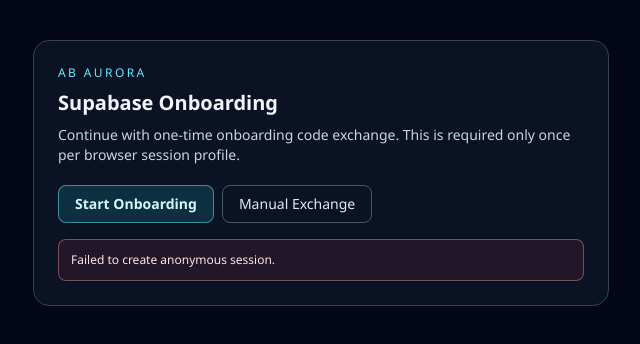
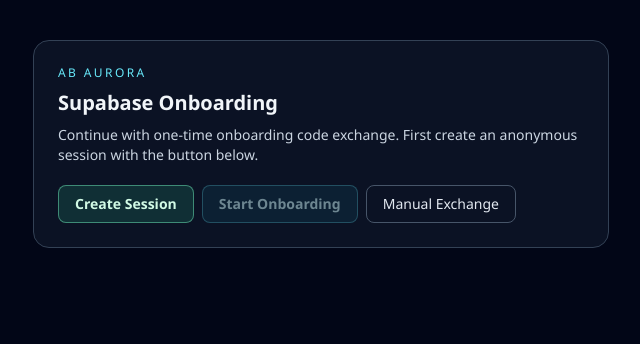
Before and after one commit to aheyabaraya/ab_aurora, a Next.js app: page /onboarding in a window 1280 px wide. Shown: the top 344 px of the page, without its empty margins (319-959 px from the left). Built offline with nearby package versions, Linux system fonts and the light colour scheme; no server answers.

Commit message:
feat(onboarding): require manual session creation before start

```diff
--- a/app/onboarding/page.tsx
+++ b/app/onboarding/page.tsx
@@ -1,6 +1,6 @@
 "use client";
 
-import { useEffect, useState } from "react";
+import { useState } from "react";
 import { useRouter } from "next/navigation";
 import { getSupabaseBrowserClient } from "../../lib/auth/supabase-client";
 
@@ -62,38 +62,36 @@
 
 export default function OnboardingPage() {
   const router = useRouter();
+  const [accessToken, setAccessToken] = useState<string | null>(null);
+  const [sessionBusy, setSessionBusy] = useState(false);
   const [busy, setBusy] = useState(false);
   const [error, setError] = useState<string | null>(null);
 
-  useEffect(() => {
-    let active = true;
+  const initSession = async () => {
+    setSessionBusy(true);
     setError(null);
-    (async () => {
+    try {
       const token = await ensureAccessToken();
+      setAccessToken(token);
       const onboarded = await isAlreadyOnboarded(token);
-      if (!active) {
-        return;
-      }
       if (onboarded) {
         router.replace("/");
       }
-    })().catch((bootstrapError) => {
-      if (!active) {
-        return;
-      }
-      const message = bootstrapError instanceof Error ? bootstrapError.message : "Failed to bootstrap onboarding.";
+    } catch (sessionError) {
+      const message = sessionError instanceof Error ? sessionError.message : "Failed to create session.";
       setError(message);
-    });
-    return () => {
-      active = false;
-    };
-  }, [router]);
+    } finally {
+      setSessionBusy(false);
+    }
+  };
 
   const startOnboarding = async () => {
     setBusy(true);
     setError(null);
     try {
-      const accessToken = await ensureAccessToken();
+      if (!accessToken) {
+        throw new Error("Create session first.");
+      }
       const state = randomToken(24);
       const nonce = randomToken(24);
       const codeVerifier = randomToken(48);
@@ -138,23 +136,32 @@
         <p className="text-xs uppercase tracking-[0.2em] text-cyan-300">AB Aurora</p>
         <h1 className="mt-2 text-xl font-semibold">Supabase Onboarding</h1>
         <p className="mt-2 text-sm text-slate-300">
-          Continue with one-time onboarding code exchange. This is required only once per browser session profile.
+          Continue with one-time onboarding code exchange. First create an anonymous session with the button below.
         </p>
 
         <div className="mt-5 flex flex-wrap gap-2">
+          <button
+            className="rounded-lg border border-emerald-300/50 bg-emerald-400/15 px-4 py-2 text-sm font-semibold text-emerald-100 disabled:opacity-50"
+            onClick={() => {
+              void initSession();
+            }}
+            disabled={sessionBusy || busy}
+          >
+            {sessionBusy ? "Creating Session..." : accessToken ? "Session Ready" : "Create Session"}
+          </button>
           <button
             className="rounded-lg border border-cyan-300/50 bg-cyan-400/15 px-4 py-2 text-sm font-semibold text-cyan-100 disabled:opacity-50"
             onClick={() => {
               void startOnboarding();
             }}
-            disabled={busy}
+            disabled={busy || sessionBusy || !accessToken}
           >
             {busy ? "Starting..." : "Start Onboarding"}
           </button>
           <button
             className="rounded-lg border border-slate-600 px-4 py-2 text-sm text-slate-200"
             onClick={() => router.push("/onboarding/callback")}
-            disabled={busy}
+            disabled={busy || sessionBusy}
           >
             Manual Exchange
           </button>
```
